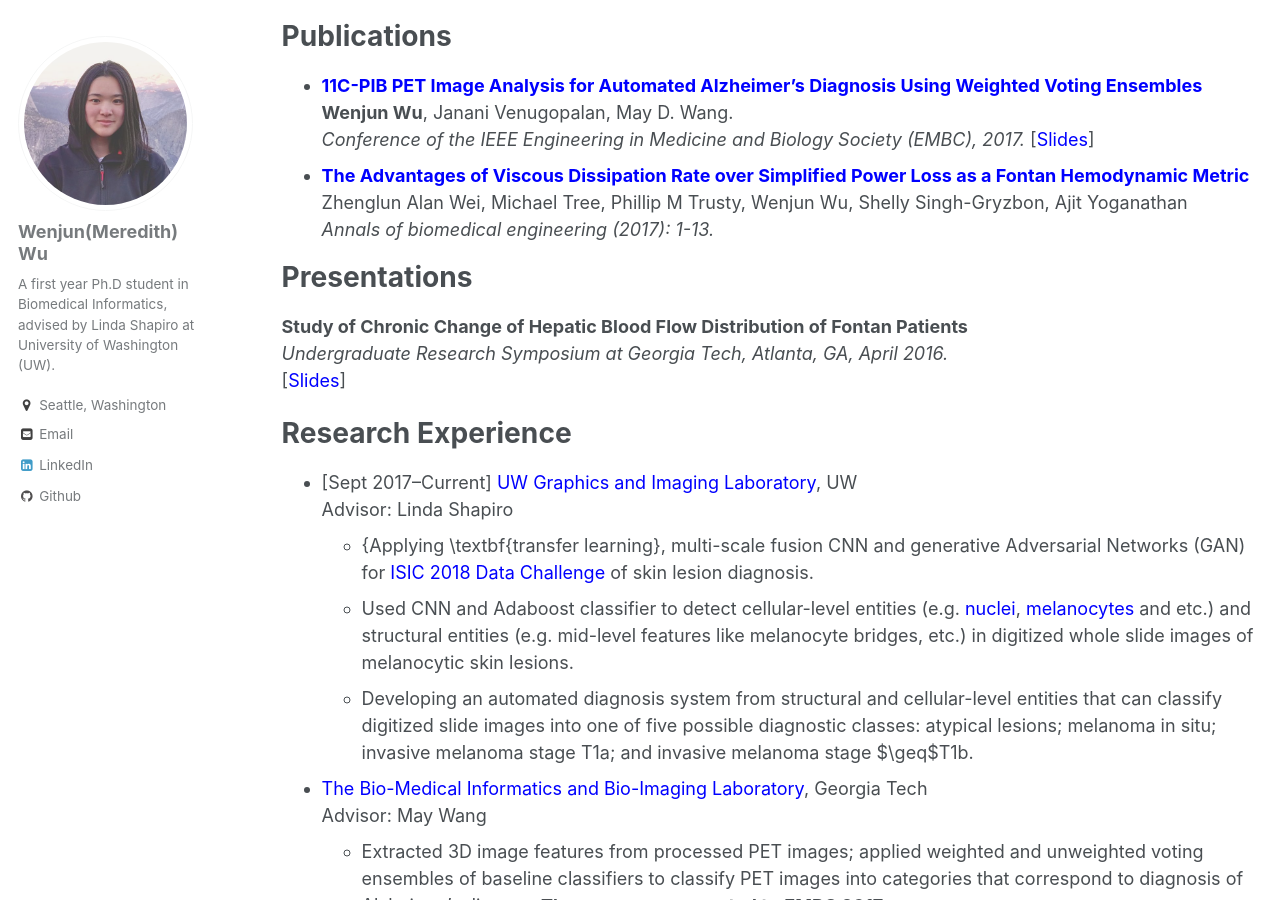
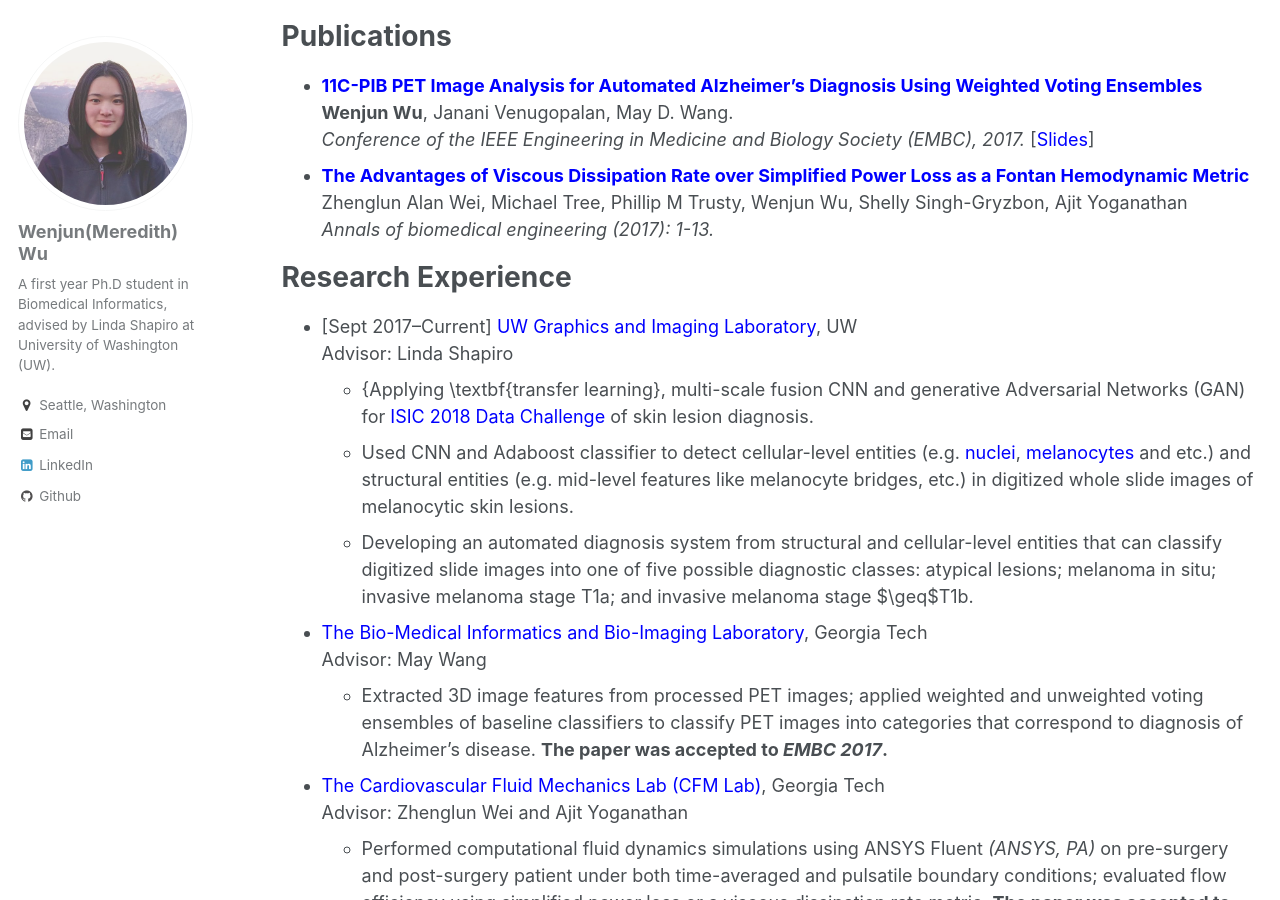
Before and after one commit to meredith-wenjunwu/meredith-wenjunwu.github.io, a Jekyll site: the page built from _pages/cv.md, in a window 1280 px wide and 900 px high, scrolled down 405 px. Built offline with Jekyll 4.4.1, drawn with Linux system fonts in a browser that asks for light colours; some of the changed text lies outside the part shown.

Commit message:
delete unnecessary stuff

```diff
--- a/_pages/cv.md
+++ b/_pages/cv.md
@@ -24,10 +24,6 @@
 
 - <span style="color:blue">**[11C-PIB PET Image Analysis for Automated Alzheimer’s Diagnosis Using Weighted Voting Ensembles](http://ieeexplore.ieee.org/abstract/document/8037712/)**</span><br/> **Wenjun Wu**, Janani Venugopalan, May D. Wang.<br/> *Conference of the IEEE Engineering in Medicine and Biology Society (EMBC), 2017.*   \[[<span style="color:blue">Slides</span>](/files/EMBC.pdf)\]
 - <span style="color:blue">**[The Advantages of Viscous Dissipation Rate over Simplified Power Loss as a Fontan Hemodynamic Metric](https://link.springer.com/article/10.1007/s10439-017-1950-1)**</span><br/> Zhenglun Alan Wei, Michael Tree, Phillip M Trusty, Wenjun Wu, Shelly Singh-Gryzbon, Ajit Yoganathan <br/> *Annals of biomedical engineering (2017): 1-13.*
-
-# Presentations
-
-**Study of Chronic Change of Hepatic Blood Flow Distribution of Fontan Patients**<br/> *Undergraduate Research Symposium at Georgia Tech, Atlanta, GA, April 2016.*<br/>  \[[<span style="color:blue">Slides</span>](/files/Poster_UROP.pdf)\]
 
 # Research Experience
 
@@ -59,13 +55,6 @@
 - **Robotics**                                                                                                             \[ Jan 2016 - May 2016\]<br/> Programmed a scribbler robot to perform task in image processing (exploration of surrounding areas using image stitching) and in navigation (obstacle identification, path planning and robot localization).
 - **PTT Advisor+**                                                                                                     \[May 2016 - Sept 2016\]<br/> Collaborated with CDC (Centers for Disease Control and Prevention) and administered the implementation and design of iOS mobile app to provide guidance for physicians to prescribe anticoagulant drug and test. <br/> \[[<span style="color:blue">App Store link</span>](https://itunes.apple.com/us/app/ptt-advisor/id537989131?mt=8)\]
 
-Honors
-======
-
-- Georgia Tech Faculty Honors (*2014, 2016*)
-- Georgia Tech Dean’s list (*2014, 2015*, 2017)
-- Georgia Tech President’s Undergraduate Research Program Salary Award (*2017*)
-
 # Skills
 
 **Programming:** Python, C/C++,  Java, MATLAB, R<br/>**Engineering:** Signal Processing, Image Processing (MRI, PET and Histopathology Images), Statistics, Fluid mechanics <br/>**Software/Tools:** OpenCV, NLTK, BrainSuite, SPM12 Toolbox, Free Surfer, FSL, xcode, ANSYS Workbench Fluent, LABVIEW, Solidworks, STAR CCM+, Paraview, SPSS, Excel, Microsoft Suite <br/>
```
